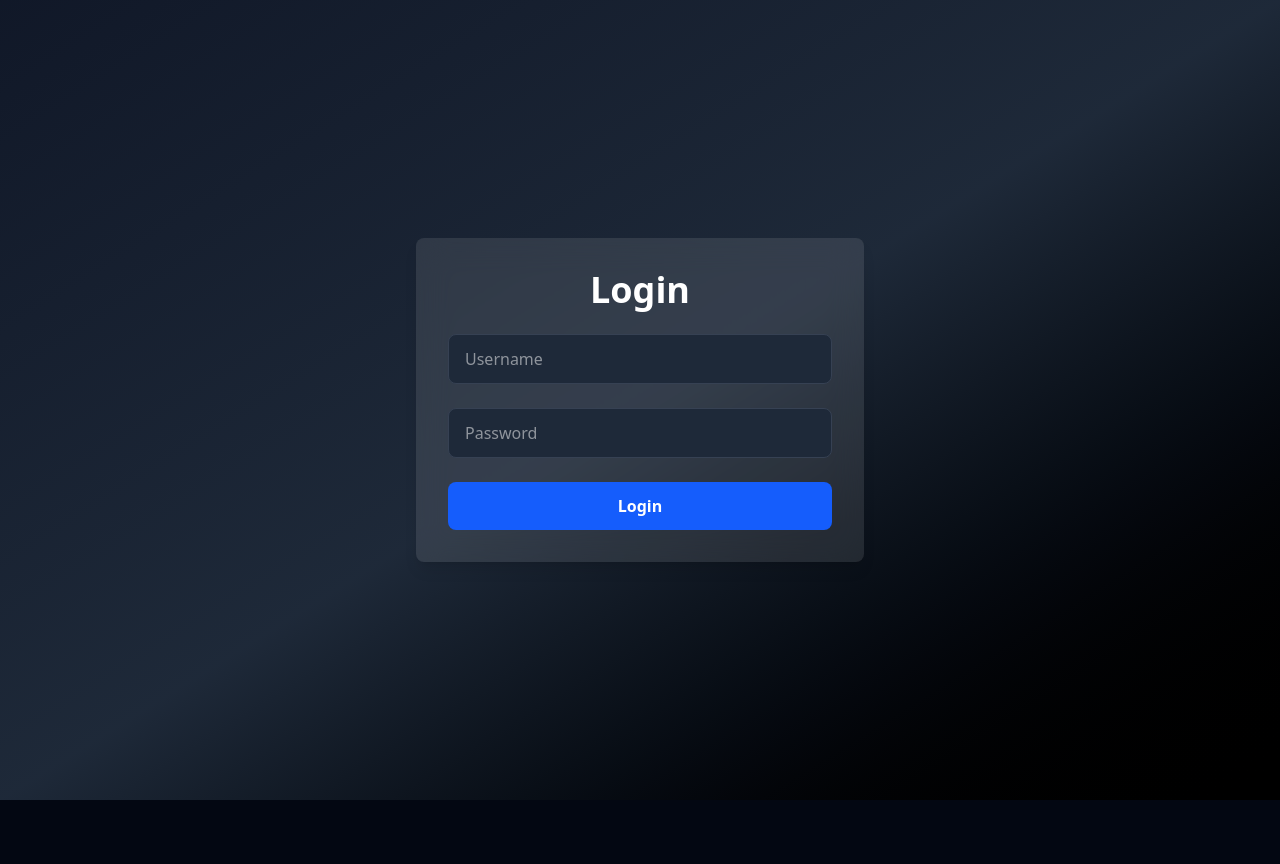
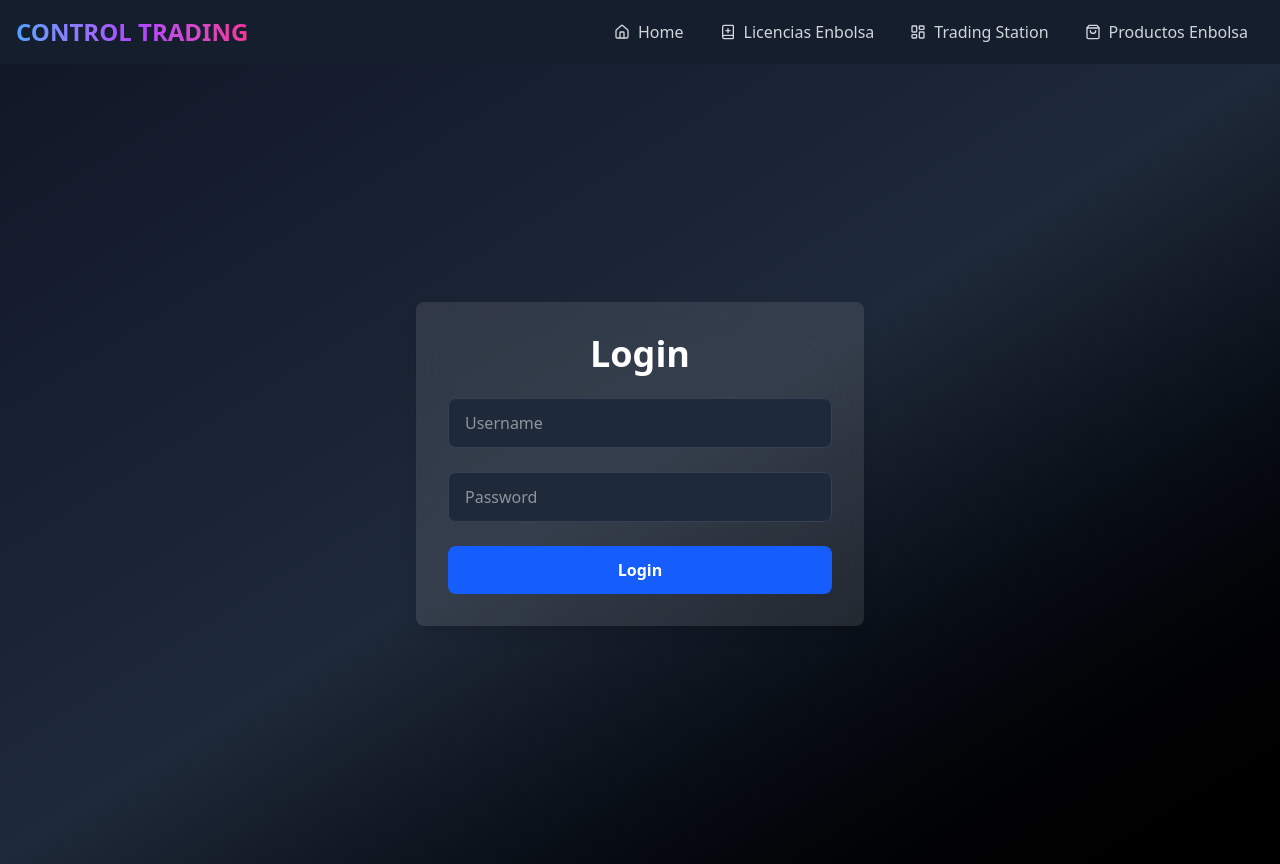
Before and after one commit to MaNoLiN-CRV/ControlTrading-v2, a React (Vite) app: page /login in a window 1280 px wide. Before the commit the page ends 800 px from the top, so only its background shows below. Built offline with nearby package versions, Linux system fonts and the light colour scheme.

Commit message:
Implement layout component; refactor AppRoutes to include Layout and enhance Navbar with scroll effect and active link styles

```diff
--- a/src/App.tsx
+++ b/src/App.tsx
@@ -7,6 +7,7 @@ import Licenses from "./pages/licenses/Licenses";
 import Products from "./pages/products/Products";
 import { useAuthContext } from "./pages/login/context/AuthContext";
 import Mt4Licenses2 from "./pages/mt4licenses2/Mt4Licenses2";
+import Layout from './components/Layout';
 
 function AppRoutes() {
   const { isTokenValid, loading } = useAuthContext();
@@ -27,6 +28,7 @@ function AppRoutes() {
   }
 
   return (
+    <Layout>
       <Routes>
         {/* Redirect root ("/") to dashboard or login depending on auth state */}
         <Route
@@ -66,6 +68,7 @@ function AppRoutes() {
         }
         />
       </Routes>
+    </Layout>
   );
 }
 
--- /dev/null
+++ b/src/components/Layout.tsx
@@ -0,0 +1,19 @@
+import { ReactNode } from 'react';
+import Navbar from './Navbar';
+
+interface LayoutProps {
+  children: ReactNode;
+}
+
+const Layout = ({ children }: LayoutProps) => {
+  return (
+    <div className="min-h-screen">
+      <Navbar />
+      <main className="pt-24">
+        {children}
+      </main>
+    </div>
+  );
+};
+
+export default Layout;
--- a/src/components/Navbar.tsx
+++ b/src/components/Navbar.tsx
@@ -1,27 +1,84 @@
-import { Link } from "react-router-dom";
+import { Link, useLocation } from "react-router-dom";
+import { Home, BookPlus, ShoppingBag, LayoutDashboard } from "lucide-react";
+import { useState, useEffect } from "react";
 
 const Navbar = () => {
+  const location = useLocation();
+  const [scrolled, setScrolled] = useState(false);
+
+  // Handle scroll effect
+  useEffect(() => {
+    const handleScroll = () => {
+      setScrolled(window.scrollY > 20);
+    };
+
+    window.addEventListener("scroll", handleScroll);
+    return () => window.removeEventListener("scroll", handleScroll);
+  }, []);
+
+  const navLinks = [
+    { to: "/", label: "Home", icon: Home },
+    { to: "/licenses", label: "Licencias Enbolsa", icon: BookPlus },
+    { to: "/trading-station", label: "Trading Station", icon: LayoutDashboard },
+    { to: "/products", label: "Productos Enbolsa", icon: ShoppingBag },
+  ];
+
   return (
-    <header className="bg-gray-800 p-4 shadow-lg">
-      <nav className="container mx-auto flex justify-between items-center">
-        <div className="text-2xl font-bold text-white">CONTROL TRADING</div>
-        <ul className="flex space-x-4">
-          <li>
-            <Link to="/" className="hover:text-gray-400 text-white">Home</Link>
-          </li>
-          <li>
-            <Link to="/licenses" className="hover:text-gray-400 text-white">Licencias Enbolsa</Link>
-          </li>
-          <li>
-            <Link to="/trading-station" className="hover:text-gray-400 text-white">Trading Station</Link>
-          </li>
-          <li>
-            <Link to="/products" className="hover:text-gray-400 text-white">Productos Enbolsa</Link>
-          </li>
-          <li>
-            <Link to="/support" className="hover:text-gray-400 text-white">Servicio Técnico</Link>
-          </li>
-        </ul>
+    <header
+      className={`fixed top-0 left-0 right-0 z-50 transition-all duration-300 mb-16 ${
+        scrolled
+          ? 'bg-gray-800/90 backdrop-blur-lg shadow-lg'
+          : 'bg-gray-800/70'
+      }`}
+    >
+      <nav className="container mx-auto px-4 py-3">
+        <div className="flex justify-between items-center">
+          {/* Logo */}
+          <div className="flex items-center space-x-2">
+            <div className="relative">
+              <div className="text-2xl font-bold text-transparent bg-clip-text bg-gradient-to-r from-blue-400 via-purple-500 to-pink-500 hover:from-blue-500 hover:via-purple-600 hover:to-pink-600 transition-all duration-300">
+                CONTROL TRADING
+              </div>
+            </div>
+          </div>
+
+          {/* Navigation Links */}
+          <ul className="flex space-x-1">
+            {navLinks.map(({ to, label, icon: Icon }) => {
+              const isActive = location.pathname === to;
+
+              return (
+                <li key={to}>
+                  <Link
+                    to={to}
+                    className={`flex items-center px-4 py-2 rounded-lg transition-all duration-200 ease-in-out
+                      ${isActive
+                        ? 'bg-blue-600/20 text-blue-400 shadow-lg shadow-blue-500/20'
+                        : 'text-gray-300 hover:bg-gray-700/50 hover:text-white'
+                      }
+                      group relative overflow-hidden`}
+                  >
+                    {/* Hover effect */}
+                    <div className="absolute inset-0 bg-gradient-to-r from-blue-600/20 to-purple-600/20 opacity-0 group-hover:opacity-100 transition-opacity duration-300"/>
+
+                    {/* Content */}
+                    <div className="flex items-center space-x-2 relative z-10">
+                      <Icon className={`w-4 h-4 transition-transform duration-200 ${
+                        isActive ? 'scale-110' : 'group-hover:scale-110'
+                      }`}/>
+                      <span className="font-medium">{label}</span>
+                    </div>
+
+                    {/* Active indicator */}
+                    {isActive && (
+                      <div className="absolute bottom-0 left-0 right-0 h-0.5 bg-gradient-to-r from-blue-500 to-purple-500"/>
+                    )}
+                  </Link>
+                </li>
+              );
+            })}
+          </ul>
+        </div>
       </nav>
     </header>
   );
--- a/src/index.css
+++ b/src/index.css
@@ -20,6 +20,15 @@
   }
 }
 
+main {
+  padding-top: 4rem;
+}
+
+.backdrop-blur-navbar {
+  -webkit-backdrop-filter: blur(8px);
+  backdrop-filter: blur(8px);
+}
+
 .app-gradient {
   @apply bg-gradient-to-br from-gray-900 via-gray-800 to-black;
 }
```
Lines whose indentation alone changed are shown as unchanged.
